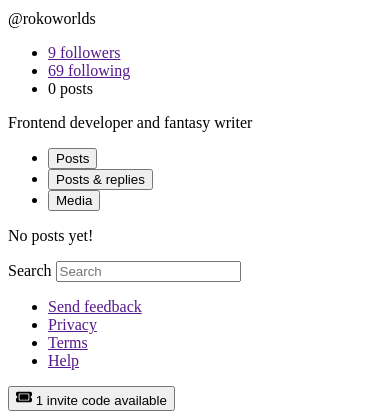
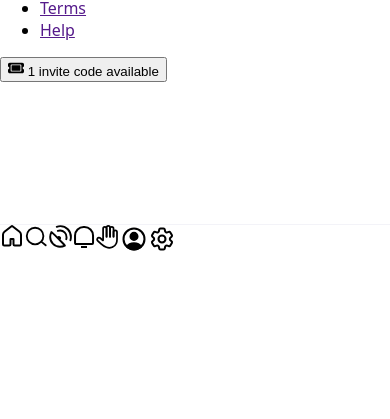
Before and after one commit to rokoworlds/bsky-layout-project, a plain HTML site: page index.html in a window 390 px wide. Shown: the part 591-1010 px from the top of the page. After the commit the page ends 844 px from the top, so only its background shows below. Drawn offline with Linux system fonts and the light colour scheme.

Commit message:
add: header and navigation mobile layout starter

```diff
--- a/index.html
+++ b/index.html
@@ -11,77 +11,98 @@
 <body class="page__body">
     <header>
         <nav>
-            <a href="">
+            <a class="header__avatar" href="">
                 <img src="images/avatar.png" width="64" height="64" alt="Profile avatar">
             </a>
-            <ul>
-                <li>
-                    <a href="">
-                        <svg xmlns="http://www.w3.org/2000/svg" viewBox="0 0 48 48" width="24" height="24">
+            <ul class="header__navigation navigation">
+                <li class="navigation__item">
+                    <a class="navigation__link" href="">
+                        <svg class="navigation__icon" xmlns="http://www.w3.org/2000/svg" viewBox="0 0 48 48" width="24" height="24">
                             <path fill="none" stroke="currentColor" stroke-width="4" d="M 23.951 2 C 23.631 2.011 23.323 2.124 23.072 2.322 L 8.859 13.52 C 7.055 14.941 6 17.114 6 19.41 L 6 38.5 C 6 39.864 7.136 41 8.5 41 L 18.5 41 C 19.864 41 21 39.864 21 38.5 L 21 28.5 C 21 28.205 21.205 28 21.5 28 L 26.5 28 C 26.795 28 27 28.205 27 28.5 L 27 38.5 C 27 39.864 28.136 41 29.5 41 L 39.5 41 C 40.864 41 42 39.864 42 38.5 L 42 19.41 C 42 17.114 40.945 14.941 39.141 13.52 L 24.928 2.322 C 24.65 2.103 24.304 1.989 23.951 2 Z"/>
                         </svg>
+                        <span class="navigation__text">
                             Home
+                        </span>
                     </a>
                 </li>
-                <li>
-                    <a href="">
-                        <svg xmlns="http://www.w3.org/2000/svg" viewBox="0 0 26 24" width="24" height="24" stroke-width="2" fill="none" stroke="currentColor" stroke-linecap="round">
+                <li class="navigation__item">
+                    <a class="navigation__link" href="">
+                        <svg class="navigation__icon" xmlns="http://www.w3.org/2000/svg" viewBox="0 0 26 24" width="24" height="24" stroke-width="2" fill="none" stroke="currentColor" stroke-linecap="round">
                             <ellipse cx="12" cy="11" rx="9" ry="9"/>
                             <line x1="19" y1="17.3" x2="23.5" y2="21"/>
                         </svg>
+                        <span class="navigation__text">
                             Search
+                        </span>
                     </a>
                 </li>
-                <li>
-                    <a href="">
-                        <svg xmlns="http://www.w3.org/2000/svg" fill="none" viewBox="0 0 22 22" stroke-width="1.75" stroke="currentColor" width="24" height="24">
+                <li class="navigation__item">
+                    <a class="navigation__link" href="">
+                        <svg class="navigation__icon" xmlns="http://www.w3.org/2000/svg" fill="none" viewBox="0 0 22 22" stroke-width="1.75" stroke="currentColor" width="24" height="24">
                             <path d="M 12.705346,15.777547 C 14.4635,17.5315 14.7526,17.8509 14.9928,18.1812 c 0.2139,0.2943 0.3371,0.5275 0.3889,0.6822 C 14.0859,19.5872 12.5926,20 11,20 6.02944,20 2,15.9706 2,11 2,9.4151 2.40883,7.9285 3.12619,6.63699 3.304,6.69748 3.56745,6.84213 3.89275,7.08309 4.3705644,7.4380098 4.7486794,7.8160923 6.4999995,9.5689376 8.2513197,11.321783 10.947192,14.023595 12.705346,15.777547 Z"></path><path d="M8 1.62961C9.04899 1.22255 10.1847 1 11.3704 1C16.6887 1 21 5.47715 21 11C21 12.0452 20.8456 13.053 20.5592 14" stroke-linecap="round"/>
                             <path d="M9 5.38745C9.64553 5.13695 10.3444 5 11.0741 5C14.3469 5 17 7.75517 17 11.1538C17 11.797 16.905 12.4172 16.7287 13" stroke-linecap="round"/>
                             <path d="M12 12C12 12.7403 11.5978 13.3866 11 13.7324L8.26756 11C8.61337 10.4022 9.25972 10 10 10C11.1046 10 12 10.8954 12 12Z" fill="currentColor" stroke="none"/>
                         </svg>
+                        <span class="navigation__text">
                             My Feeds
+                        </span>
                     </a>
                 </li>
-                <li>
-                    <a href="">
-                        <svg xmlns="http://www.w3.org/2000/svg" viewBox="0 0 24 24" width="24" height="24" stroke-width="2" fill="none" stroke="currentColor">
+                <li class="navigation__item">
+                    <a class="navigation__link" href="">
+                        <svg class="navigation__icon" xmlns="http://www.w3.org/2000/svg" viewBox="0 0 24 24" width="24" height="24" stroke-width="2" fill="none" stroke="currentColor">
                             <path d="M 11.642 2 H 12.442 A 8.6 8.55 0 0 1 21.042 10.55 V 18.1 A 1 1 0 0 1 20.042 19.1 H 4.042 A 1 1 0 0 1 3.042 18.1 V 10.55 A 8.6 8.55 0 0 1 11.642 2 Z"/>
                             <line x1="9" y1="22" x2="15" y2="22"/>
                         </svg>
+                        <span class="navigation__text">
                             Notifications
+                        </span>
                     </a>
                 </li>
-                <li>
-                    <a href="">
-                        <svg xmlns="http://www.w3.org/2000/svg" width="24" height="24" viewBox="0 0 76 76" fill="none" stroke-width="5.5" stroke-linecap="round" stroke="currentColor">
+                <li class="navigation__item">
+                    <a class="navigation__link" href="">
+                        <svg class="navigation__icon" xmlns="http://www.w3.org/2000/svg" width="24" height="24" viewBox="0 0 76 76" fill="none" stroke-width="5.5" stroke-linecap="round" stroke="currentColor">
                             <path d="M33.5 37V11.5C33.5 8.46243 31.0376 6 28 6V6C24.9624 6 22.5 8.46243 22.5 11.5V48V48C22.5 48.5802 21.8139 48.8874 21.3811 48.501L13.2252 41.2189C10.72 38.9821 6.81945 39.4562 4.92296 42.228L4.77978 42.4372C3.17708 44.7796 3.50863 47.9385 5.56275 49.897L16.0965 59.9409C20.9825 64.5996 26.7533 68.231 33.0675 70.6201V70.6201C38.8234 72.798 45.1766 72.798 50.9325 70.6201L51.9256 70.2444C57.4044 68.1713 61.8038 63.9579 64.1113 58.5735V58.5735C65.6874 54.8962 66.5 50.937 66.5 46.9362V22.5C66.5 19.4624 64.0376 17 61 17V17C57.9624 17 55.5 19.4624 55.5 22.5V36.5"/>
                             <path d="M55.5 37V11.5C55.5 8.46243 53.0376 6 50 6V6C46.9624 6 44.5 8.46243 44.5 11.5V37"/>
                             <path d="M44.5 37V8.5C44.5 5.46243 42.0376 3 39 3V3C35.9624 3 33.5 5.46243 33.5 8.5V37"/>
                         </svg>
+                        <span class="navigation__text">
                             Moderation
+                        </span>
                     </a>
                 </li>
-                <li>
-                    <a href="">
-                        <svg xmlns="http://www.w3.org/2000/svg" viewBox="0 0 28 28" width="28" height="28" fill="currentColor" stroke="currentColor" stroke-width="2.04" stroke-linecap="round" stroke-linejoin="round">
+                <li class="navigation__item">
+                    <a class="navigation__link" href="">
+                        <svg class="navigation__icon" xmlns="http://www.w3.org/2000/svg" viewBox="0 0 28 28" width="28" height="28" fill="currentColor" stroke="currentColor" stroke-width="2.04" stroke-linecap="round" stroke-linejoin="round">
                             <path d="M17.5 11.38a3.5 3.5 0 1 1-7 0 3.5 3.5 0 0 1 7 0Z"/>
                             <path d="M14 18.38c-4 0-6.33 2.33-7 3.5.83.83 3.4 2.5 7 2.5s6.17-1.67 7-2.5c-.67-1.17-3-3.5-7-3.5Z"/>
                             <path fill="none" d="M20.98 21.85a10.5 10.5 0 1 0-13.96 0m13.96 0a10.46 10.46 0 0 1-13.96 0"/>
                         </svg>
+                        <span class="navigation__text">
                             Profile
+                        </span>
                     </a>
                 </li>
-                <li>
-                    <a href="">
-                        <svg xmlns="http://www.w3.org/2000/svg" viewBox="0 0 24 24" width="28" height="28" fill="none" stroke-width="1.75" stroke-linecap="round" stroke-linejoin="round" stroke="currentColor">
+                <li class="navigation__item">
+                    <a class="navigation__link" href="">
+                        <svg class="navigation__icon" xmlns="http://www.w3.org/2000/svg" viewBox="0 0 24 24" width="28" height="28" fill="none" stroke-width="1.75" stroke-linecap="round" stroke-linejoin="round" stroke="currentColor">
                             <path d="M9.594 3.94c.09-.542.56-.94 1.11-.94h2.593c.55 0 1.02.398 1.11.94l.213 1.281c.063.374.313.686.645.87.074.04.147.083.22.127.324.196.72.257 1.075.124l1.217-.456a1.125 1.125 0 011.37.49l1.296 2.247a1.125 1.125 0 01-.26 1.431l-1.003.827c-.293.24-.438.613-.431.992a6.759 6.759 0 010 .255c-.007.378.138.75.43.99l1.005.828c.424.35.534.954.26 1.43l-1.298 2.247a1.125 1.125 0 01-1.369.491l-1.217-.456c-.355-.133-.75-.072-1.076.124a6.57 6.57 0 01-.22.128c-.331.183-.581.495-.644.869l-.213 1.28c-.09.543-.56.941-1.11.941h-2.594c-.55 0-1.02-.398-1.11-.94l-.213-1.281c-.062-.374-.312-.686-.644-.87a6.52 6.52 0 01-.22-.127c-.325-.196-.72-.257-1.076-.124l-1.217.456a1.125 1.125 0 01-1.369-.49l-1.297-2.247a1.125 1.125 0 01.26-1.431l1.004-.827c.292-.24.437-.613.43-.992a6.932 6.932 0 010-.255c.007-.378-.138-.75-.43-.99l-1.004-.828a1.125 1.125 0 01-.26-1.43l1.297-2.247a1.125 1.125 0 011.37-.491l1.216.456c.356.133.751.072 1.076-.124.072-.044.146-.087.22-.128.332-.183.582-.495.644-.869l.214-1.281z"/>
                             <path d="M15 12a3 3 0 11-6 0 3 3 0 016 0z"/>
                         </svg>
+                        <span class="navigation__text">
                             Settings
+                        </span>
                     </a>
                 </li>
             </ul>
-            <button type="button">New post</button>
+            <button class="header__new-post" type="button">
+                New post
+            </button>
+            <button class="header__back" type="button">
+                <svg xmlns="http://www.w3.org/2000/svg" viewBox="0 0 320 512" height="24" width="24">
+                    <path fill="currentColor" d="M41.4 233.4c-12.5 12.5-12.5 32.8 0 45.3l160 160c12.5 12.5 32.8 12.5 45.3 0s12.5-32.8 0-45.3L109.3 256 246.6 118.6c12.5-12.5 12.5-32.8 0-45.3s-32.8-12.5-45.3 0l-160 160z"/>
+                </svg>
+            </button>
         </nav>
     </header>
     <main>
--- /dev/null
+++ b/styles/blocks/header/base.css
@@ -0,0 +1 @@
+/* Base */
--- /dev/null
+++ b/styles/blocks/header/desktop.css
@@ -0,0 +1,5 @@
+/* Desktop */
+
+@media (width >= 1230px) {
+
+}
--- /dev/null
+++ b/styles/blocks/header/index.css
@@ -0,0 +1,5 @@
+/* Block */
+
+@import url('base.css');
+@import url('mobile.css');
+@import url('desktop.css');
--- /dev/null
+++ b/styles/blocks/navigation/base.css
@@ -0,0 +1,20 @@
+/* Base */
+
+.navigation {
+    margin: 0;
+    padding: 0;
+    list-style: none;
+}
+
+/* Icon */
+
+.navigation__icon {
+    display: block;
+}
+
+/* Link */
+
+.navigation__link {
+    color: var(--color-text-primary);
+    text-decoration: none;
+}
--- /dev/null
+++ b/styles/blocks/navigation/desktop.css
@@ -0,0 +1,5 @@
+/* Desktop */
+
+@media (width >= 1230px) {
+
+}
--- /dev/null
+++ b/styles/blocks/navigation/index.css
@@ -0,0 +1,5 @@
+/* Block */
+
+@import url('base.css');
+@import url('mobile.css');
+@import url('desktop.css');
--- /dev/null
+++ b/styles/blocks/navigation/mobile.css
@@ -0,0 +1,24 @@
+/* Mobile */
+
+@media (width < 1230px) {
+
+.navigation {
+    position: fixed;
+    right: 0;
+    bottom: 0;
+    left: 0;
+    display: flex;
+    border-top: 1px solid var(--color-border);
+    background-color: var(--color-back-primary);
+}
+
+/* Text */
+
+.navigation__text {
+    position: absolute;
+    width: 1px;
+    height: 1px;
+    opacity: 0;
+}
+
+}
--- a/styles/blocks/page/base.css
+++ b/styles/blocks/page/base.css
@@ -3,4 +3,11 @@
 .page {
     background-color: var(--color-back-primary);
     color: var(--color-text-primary);
+    font-family: system-ui, sans-serif;
 }
+
+/* Body */
+
+.page__body {
+    margin: 0;
+}
--- a/styles/colors/dark.css
+++ b/styles/colors/dark.css
@@ -5,7 +5,10 @@
 
     --color-back-primary: var(--color-black);
     --color-back-secondary: var(--color-darker);
+
     --color-text-primary: var(--color-white);
     --color-text-secondary: var(--color-lighter);
 
+    --color-border: var(--color-darker);
+
 }
--- a/styles/colors/light.css
+++ b/styles/colors/light.css
@@ -6,7 +6,11 @@
 
     --color-back-primary: var(--color-white);
     --color-back-secondary: var(--color-lighter);
+
     --color-text-primary: var(--color-black);
     --color-text-secondary: var(--color-darker);
 
+    --color-border: var(--color-lighter);
+
+
 }
--- a/styles/index.css
+++ b/styles/index.css
@@ -6,6 +6,8 @@
 
 @import url('colors/index.css');
 
-/* Page */
+/* Blocks */
 
-@import url('blocks/page/index.css')
+@import url('blocks/page/index.css');
+@import url('blocks/header/index.css');
+@import url('blocks/navigation/index.css');
```
Also changed, not shown: styles/blocks/header/mobile.css (added, +13 -0 lines). Lines whose indentation alone changed are shown as unchanged.
